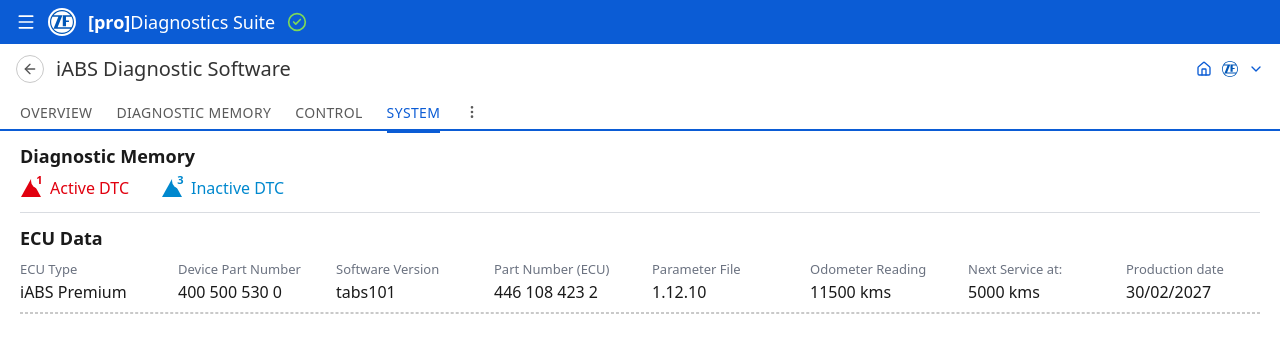
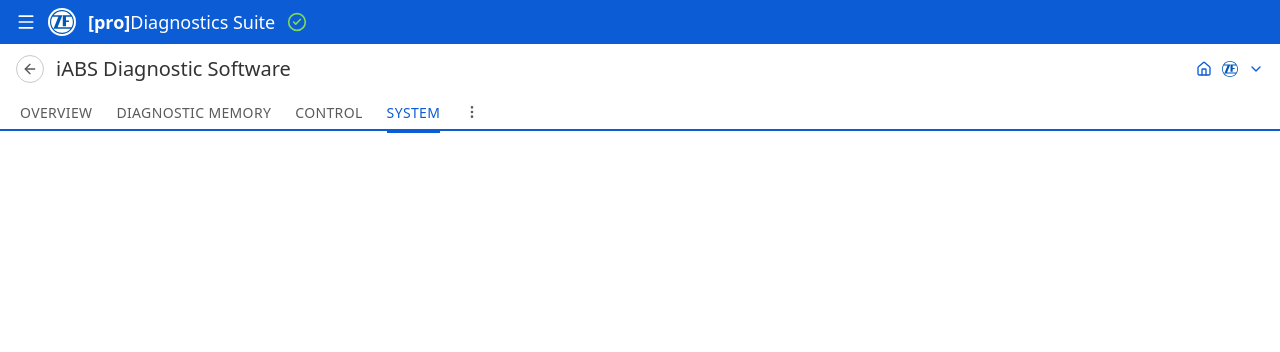
Before and after one commit to Gowtham0792/diagnostic-mockup, a React (Vite) app: page / in a window 1280 px wide. Both pictures are taken after a click on the button "SYSTEM". Shown: the top 352 px of the page. Built offline with nearby package versions, Linux system fonts and the light colour scheme.

Commit message:
SYSTEM tab routes to an empty page (content TBD)
Co-Authored-By: Claude Sonnet 5 <noreply@anthropic.com>

```diff
--- a/src/pages/DmsOverview.tsx
+++ b/src/pages/DmsOverview.tsx
@@ -65,6 +65,8 @@ export default function DmsOverview() {
 
       {/* Body */}
       <div className="min-h-0 flex-1 px-5 py-3">
+        {tab === 'OVERVIEW' ? (
+          <>
             <h2 className="text-[18px] font-bold">Diagnostic Memory</h2>
             <div className="mt-1.5 flex items-center gap-8 text-[16px]">
               <DtcCounter count={dms.memory.active} color={DTC_RED} label="Active DTC" />
@@ -86,6 +88,12 @@ export default function DmsOverview() {
               ))}
             </div>
             <div className="border-b border-dashed border-[#c9c9c9]" />
+          </>
+        ) : tab === 'SYSTEM' ? (
+          <div className="h-full" data-tab="system">
+            {/* SYSTEM page — content to be specified */}
+          </div>
+        ) : null}
       </div>
     </div>
   )
```
Lines whose indentation alone changed are shown as unchanged.
